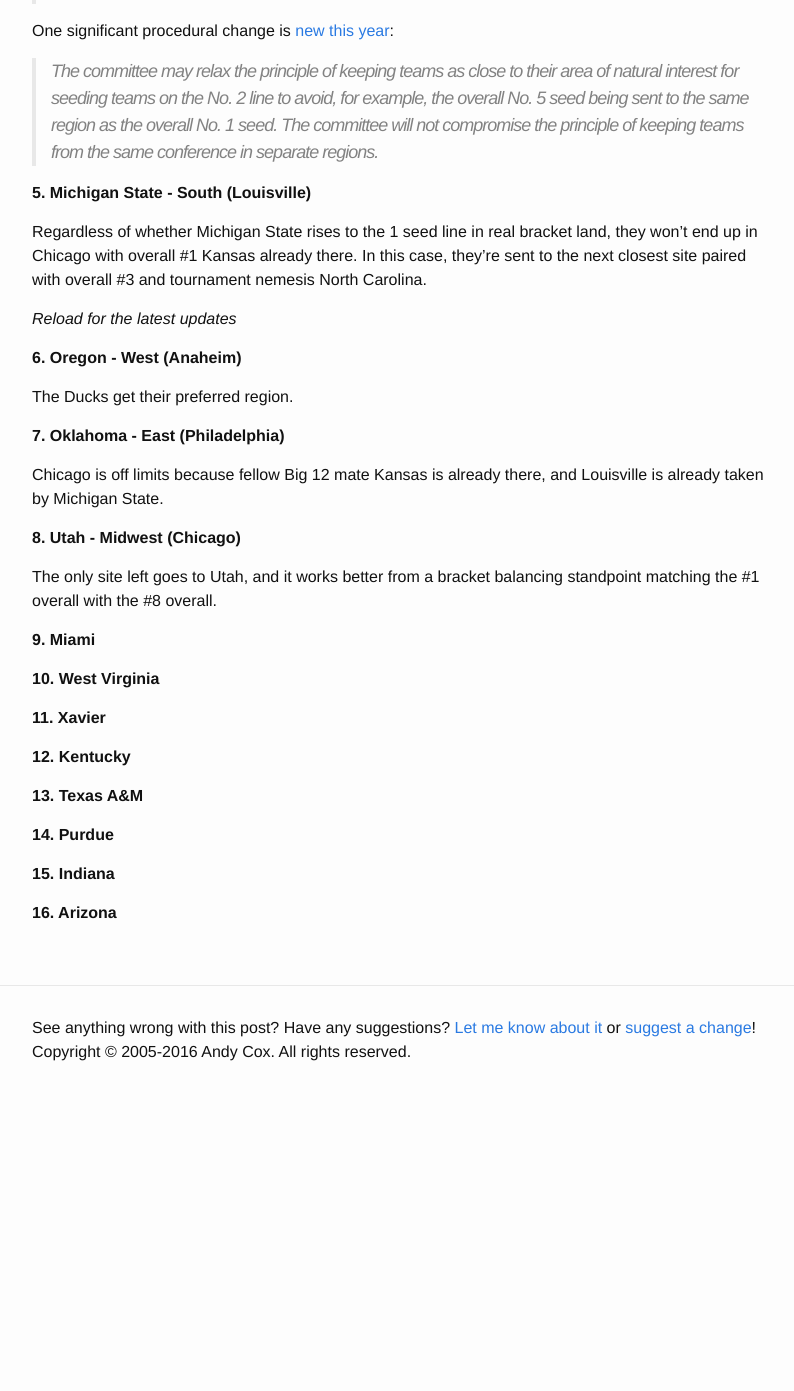
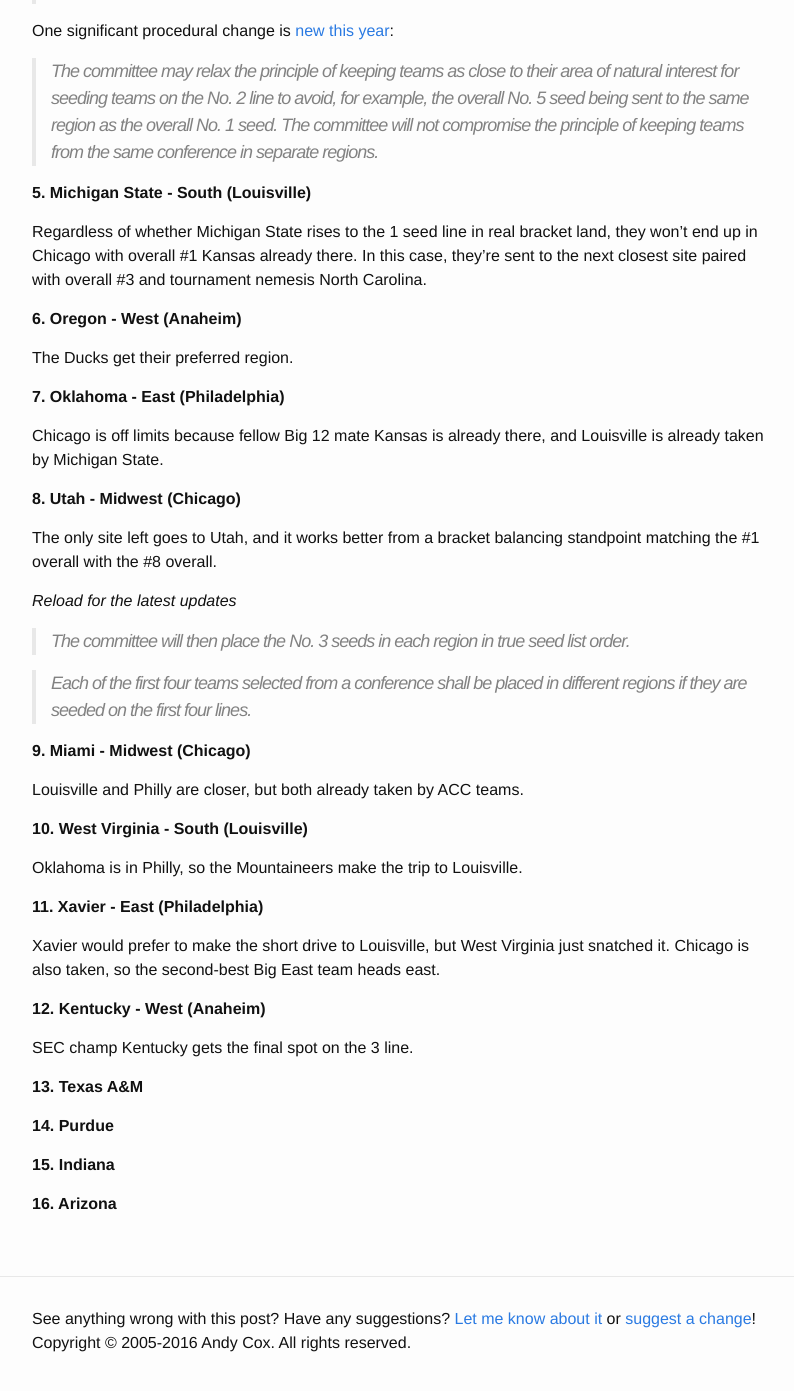
Before and after one commit to crashingthedance/blog.crashingthedance.com, a Jekyll site: the page built from _posts/2016-03-13-mocking_the_bracket_2016_edition.md, in a window 1280 px wide and 1400 px high, scrolled down 2470 px. Shown: the top 1391 px of the window, without its empty margins (238-1032 px from the left). Built offline with Jekyll 4.4.1, drawn with Linux system fonts in a browser that asks for light colours; before the commit the page ends 3579 px from its top, so only the background shows below that.

Commit message:
Mock bracket update

```diff
--- a/_posts/2016-03-13-mocking_the_bracket_2016_edition.md
+++ b/_posts/2016-03-13-mocking_the_bracket_2016_edition.md
@@ -147,9 +147,6 @@ land, they won't end up in Chicago with overall #1 Kansas already there. In this
 case, they're sent to the next closest site paired with overall #3 and
 tournament nemesis North Carolina.
 
-<a name='latest'></a>
-*Reload for the latest updates*
-
 **6. Oregon - West (Anaheim)**
 
 The Ducks get their preferred region.
@@ -164,13 +161,31 @@ Louisville is already taken by Michigan State.
 The only site left goes to Utah, and it works better from a bracket balancing
 standpoint matching the #1 overall with the #8 overall.
 
-**9. Miami**
+<a name='latest'></a>
+*Reload for the latest updates*
 
-**10. West Virginia**
+> The committee will then place the No. 3 seeds in each region in true seed list order.
 
-**11. Xavier**
+> Each of the first four teams selected from a conference shall be placed in
+> different regions if they are seeded on the first four lines.
 
-**12. Kentucky**
+**9. Miami - Midwest (Chicago)**
+
+Louisville and Philly are closer, but both already taken by ACC teams.
+
+**10. West Virginia - South (Louisville)**
+
+Oklahoma is in Philly, so the Mountaineers make the trip to Louisville.
+
+**11. Xavier - East (Philadelphia)**
+
+Xavier would prefer to make the short drive to Louisville, but West Virginia
+just snatched it. Chicago is also taken, so the second-best Big East team heads
+east.
+
+**12. Kentucky - West (Anaheim)**
+
+SEC champ Kentucky gets the final spot on the 3 line.
 
 **13. Texas A&M**
 
```
